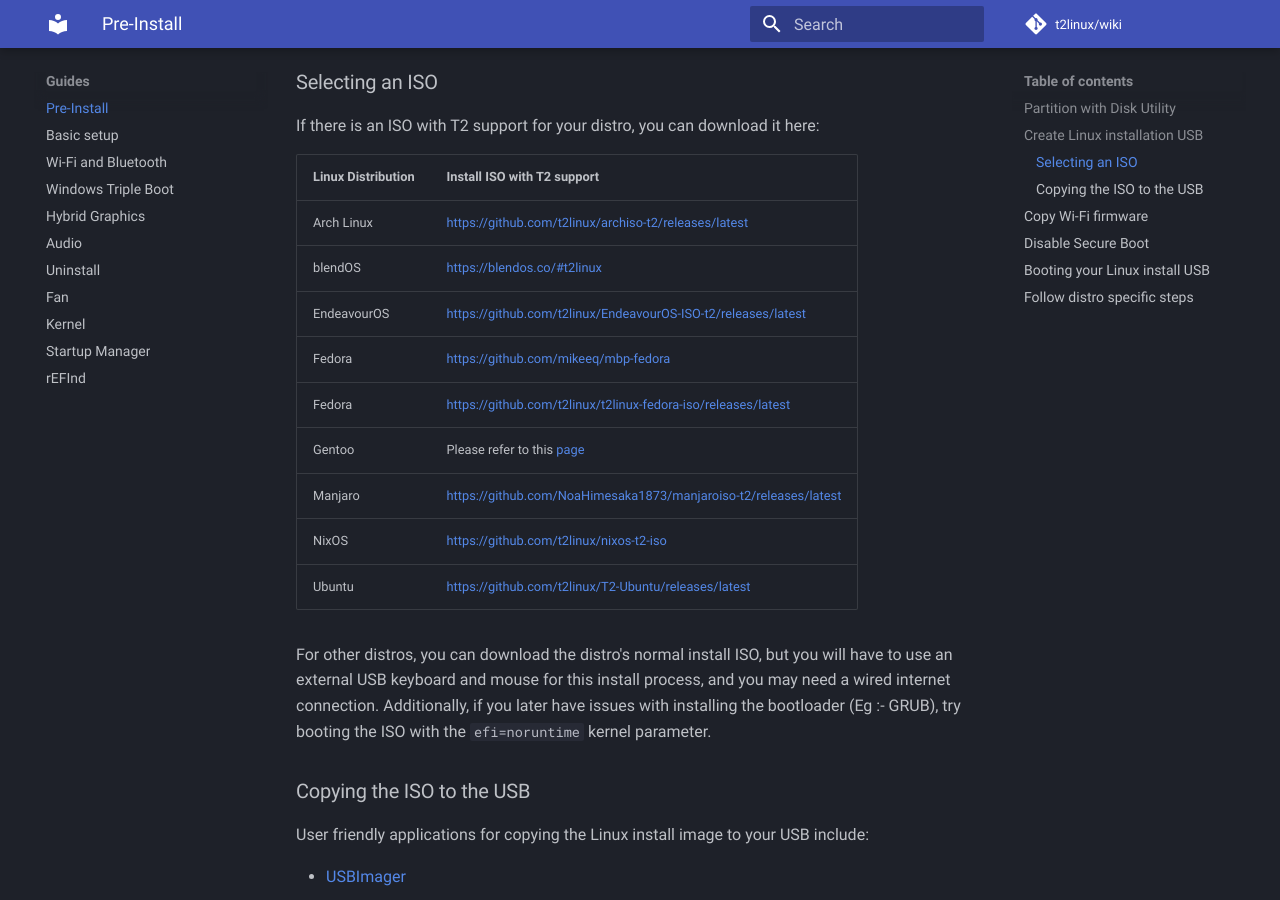
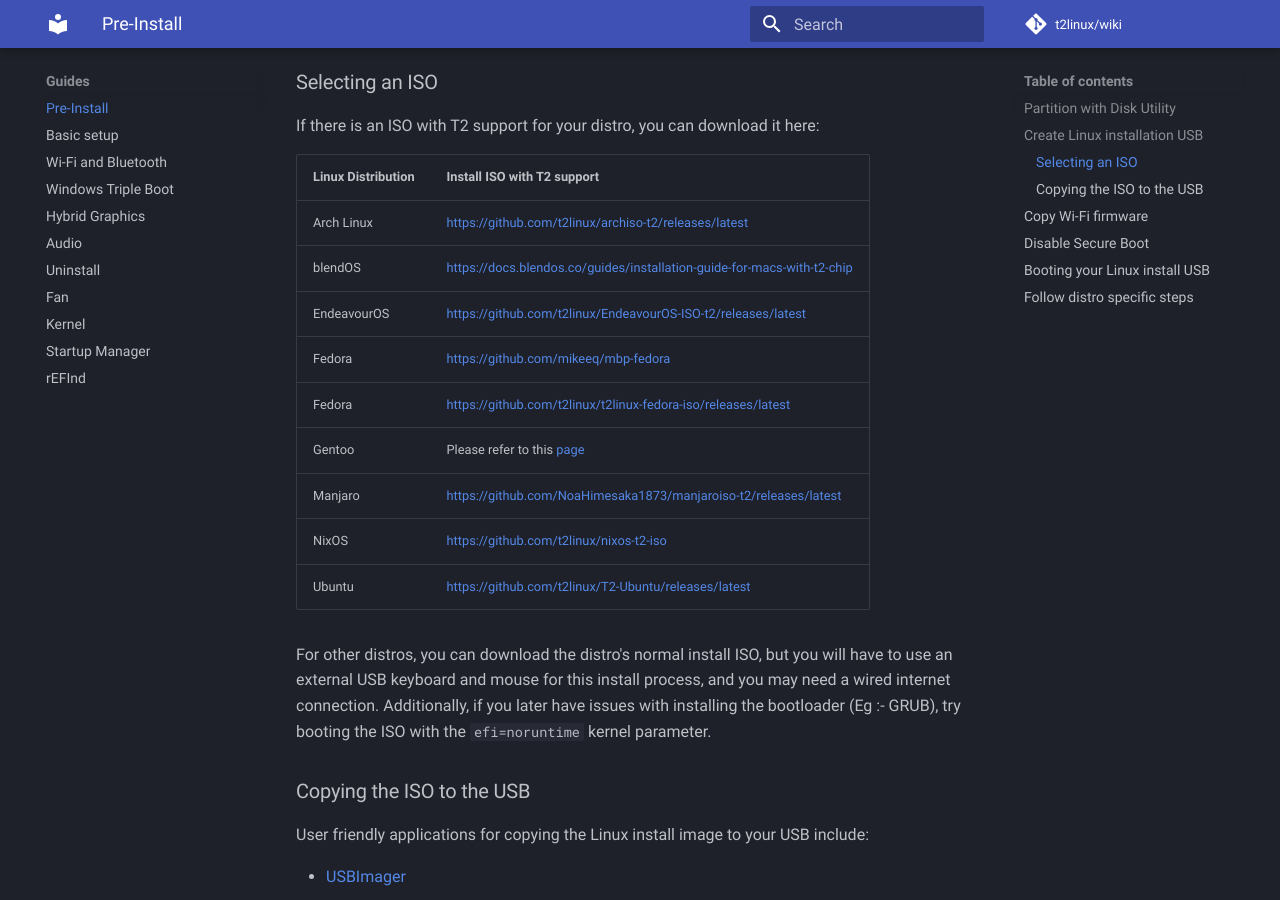
Before and after one commit to t2linux/wiki, an MkDocs documentation site: the page built from docs/guides/preinstall.md, in a window 1280 px wide and 900 px high, scrolled down 688 px. Built offline with MkDocs 1.6.1 and Material for MkDocs 9.7.7, drawn with Linux system fonts in a browser that asks for light colours; comment, search, counter and statistics services are not loaded; part of the change alters nothing that is shown.

Commit message:
Pre install: Update blendOS link

```diff
--- a/docs/guides/preinstall.md
+++ b/docs/guides/preinstall.md
@@ -18,7 +18,7 @@ If there is an ISO with T2 support for your distro, you can download it here:
 | Linux Distribution | Install ISO with T2 support |
 | ------------------ | --------------------------- |
 | Arch Linux         | <https://github.com/t2linux/archiso-t2/releases/latest> |
-| blendOS            | <https://blendos.co/#t2linux> |
+| blendOS            | <https://docs.blendos.co/guides/installation-guide-for-macs-with-t2-chip> |
 | EndeavourOS        | <https://github.com/t2linux/EndeavourOS-ISO-t2/releases/latest> |
 | Fedora       | <https://github.com/mikeeq/mbp-fedora> |
 | Fedora       | <https://github.com/t2linux/t2linux-fedora-iso/releases/latest> |
```
